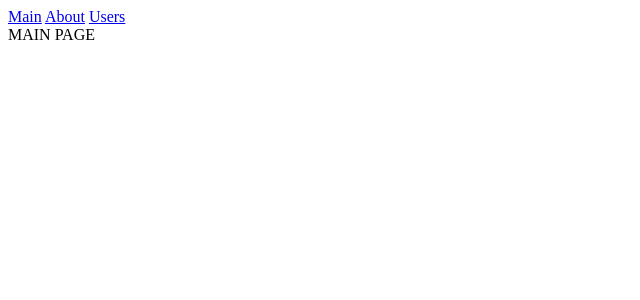
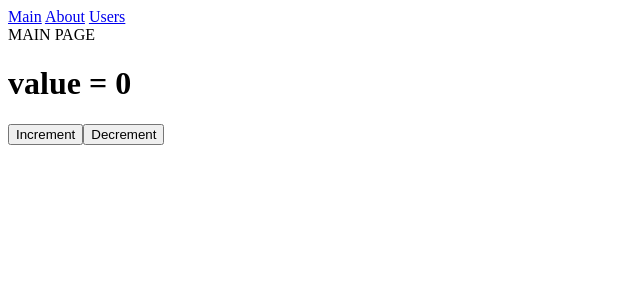
Before and after one commit to GapurEvloev/testing, a React (Create React App) app in the folder 2-react-testilng-lib/: page / in a window 1280 px wide. Shown: the top 300 px of the page, without its empty margins (0-640 px from the left). Built offline with nearby package versions, Linux system fonts and the light colour scheme.

Commit message:
initialized redux

```diff
--- a/2-react-testilng-lib/package.json
+++ b/2-react-testilng-lib/package.json
@@ -3,6 +3,7 @@
   "version": "0.1.0",
   "private": true,
   "dependencies": {
+    "@reduxjs/toolkit": "^1.9.3",
     "@testing-library/jest-dom": "^5.16.5",
     "@testing-library/user-event": "^13.5.0",
     "@types/node": "^16.18.13",
@@ -11,6 +12,7 @@
     "axios": "^1.3.4",
     "react": "^18.2.0",
     "react-dom": "^18.2.0",
+    "react-redux": "^8.0.5",
     "react-router-dom": "^6.9.0",
     "react-scripts": "5.0.1",
     "typescript": "^4.9.5",
--- /dev/null
+++ b/2-react-testilng-lib/src/components/Counter/Counter.tsx
@@ -0,0 +1,26 @@
+import { useDispatch, useSelector } from "react-redux";
+import { decrement, increment } from "../../store/reducers/counterReducer";
+import { getCounterValue } from "../../store/reducers/selectors/getCounterValue/getCounterValue";
+
+const Counter: React.FC = () => {
+  const dispatch = useDispatch();
+  const value = useSelector(getCounterValue);
+
+  const onIncrement = () => {
+    dispatch(increment())
+  }
+
+  const onDecrement = () => {
+    dispatch(decrement())
+  }
+
+  return (
+    <div>
+      <h1>value = {value}</h1>
+      <button onClick={onIncrement}>Increment</button>
+      <button onClick={onDecrement}>Decrement</button>
+    </div>
+  );
+};
+
+export default Counter;
--- a/2-react-testilng-lib/src/index.tsx
+++ b/2-react-testilng-lib/src/index.tsx
@@ -1,7 +1,9 @@
 import React from "react";
 import ReactDOM from "react-dom/client";
+import { Provider } from "react-redux";
 import { BrowserRouter } from "react-router-dom";
 import App from "./App";
+import { createReduxStore } from "./store/store";
 
 const root = ReactDOM.createRoot(
   document.getElementById("root") as HTMLElement
@@ -9,8 +11,10 @@ const root = ReactDOM.createRoot(
 
 root.render(
   <React.StrictMode>
-    <BrowserRouter>
-      <App/>
-    </BrowserRouter>
+    <Provider store={createReduxStore()}>
+      <BrowserRouter>
+        <App/>
+      </BrowserRouter>
+    </Provider>
   </React.StrictMode>
 );
--- a/2-react-testilng-lib/src/pages/MainPage.tsx
+++ b/2-react-testilng-lib/src/pages/MainPage.tsx
@@ -1,7 +1,10 @@
+import Counter from "../components/Counter/Counter";
+
 const MainPage: React.FC = () => {
   return (
     <div data-testid="main-page">
       MAIN PAGE
+      <Counter/>
     </div>
   );
 };
--- /dev/null
+++ b/2-react-testilng-lib/src/store/reducers/counterReducer.ts
@@ -0,0 +1,20 @@
+import { createSlice } from "@reduxjs/toolkit";
+
+export const counterSlice = createSlice({
+  name: "counter",
+  initialState: {
+    value: 0,
+  },
+  reducers: {
+    increment: (state) => {
+      state.value += 1;
+    },
+    decrement: state => {
+      state.value -= 1;
+    }
+  }
+});
+
+export const {increment, decrement} = counterSlice.actions;
+
+export default counterSlice.reducer;
--- /dev/null
+++ b/2-react-testilng-lib/src/store/reducers/selectors/getCounterValue/getCounterValue.ts
@@ -0,0 +1 @@
+export const getCounterValue = (state: any) => state.counter.value;
--- /dev/null
+++ b/2-react-testilng-lib/src/store/store.ts
@@ -0,0 +1,13 @@
+import { combineReducers, configureStore } from "@reduxjs/toolkit";
+import counterReducer from "./reducers/counterReducer";
+
+const rootReducer = combineReducers({
+  counter: counterReducer,
+})
+
+export const createReduxStore = (initialState = {}) => {
+  return configureStore({
+    reducer: rootReducer,
+    preloadedState: initialState
+  })
+}
```
Also changed, not shown: 1 other file (tests, documents, lock files or other folders).
